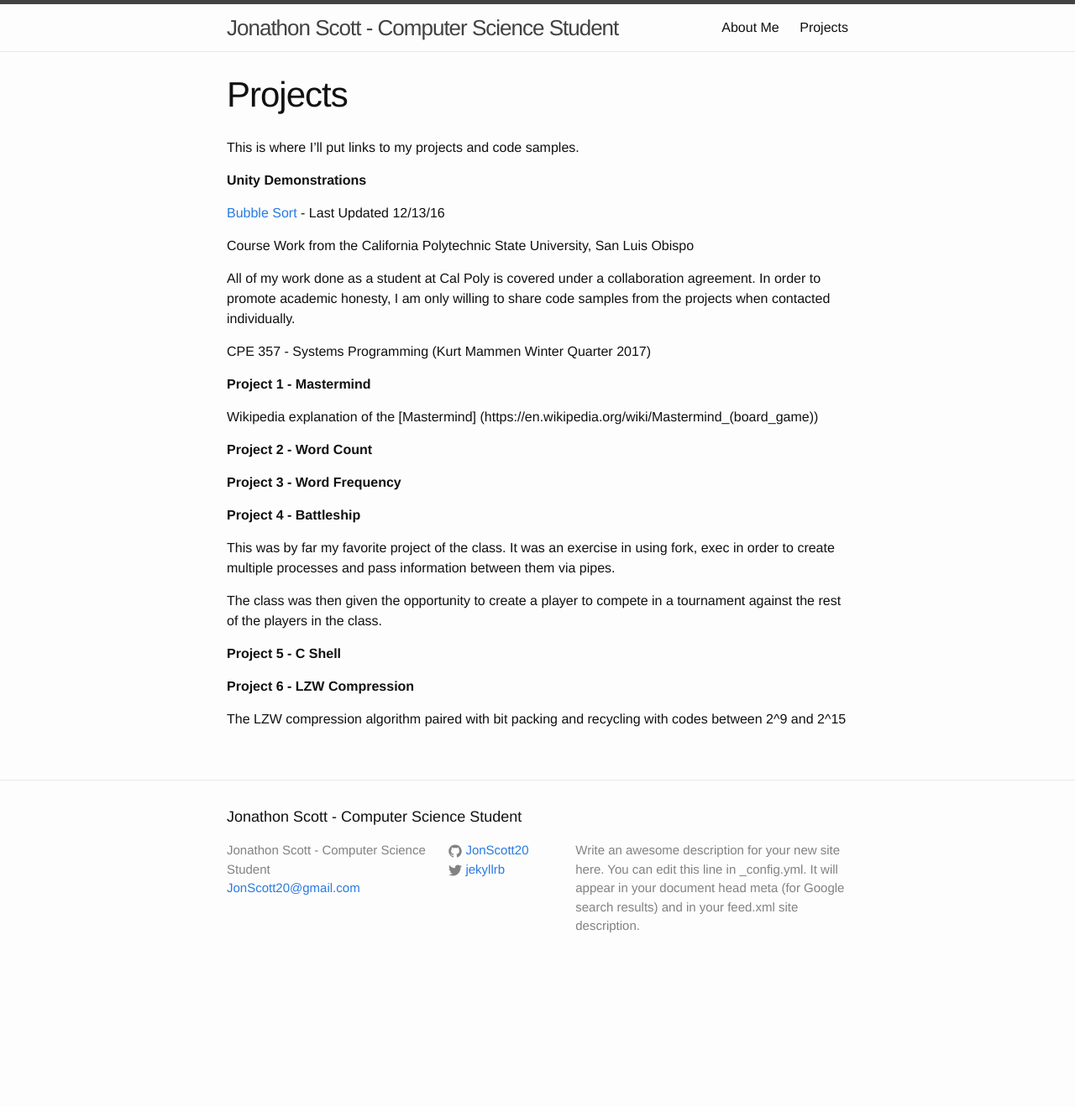
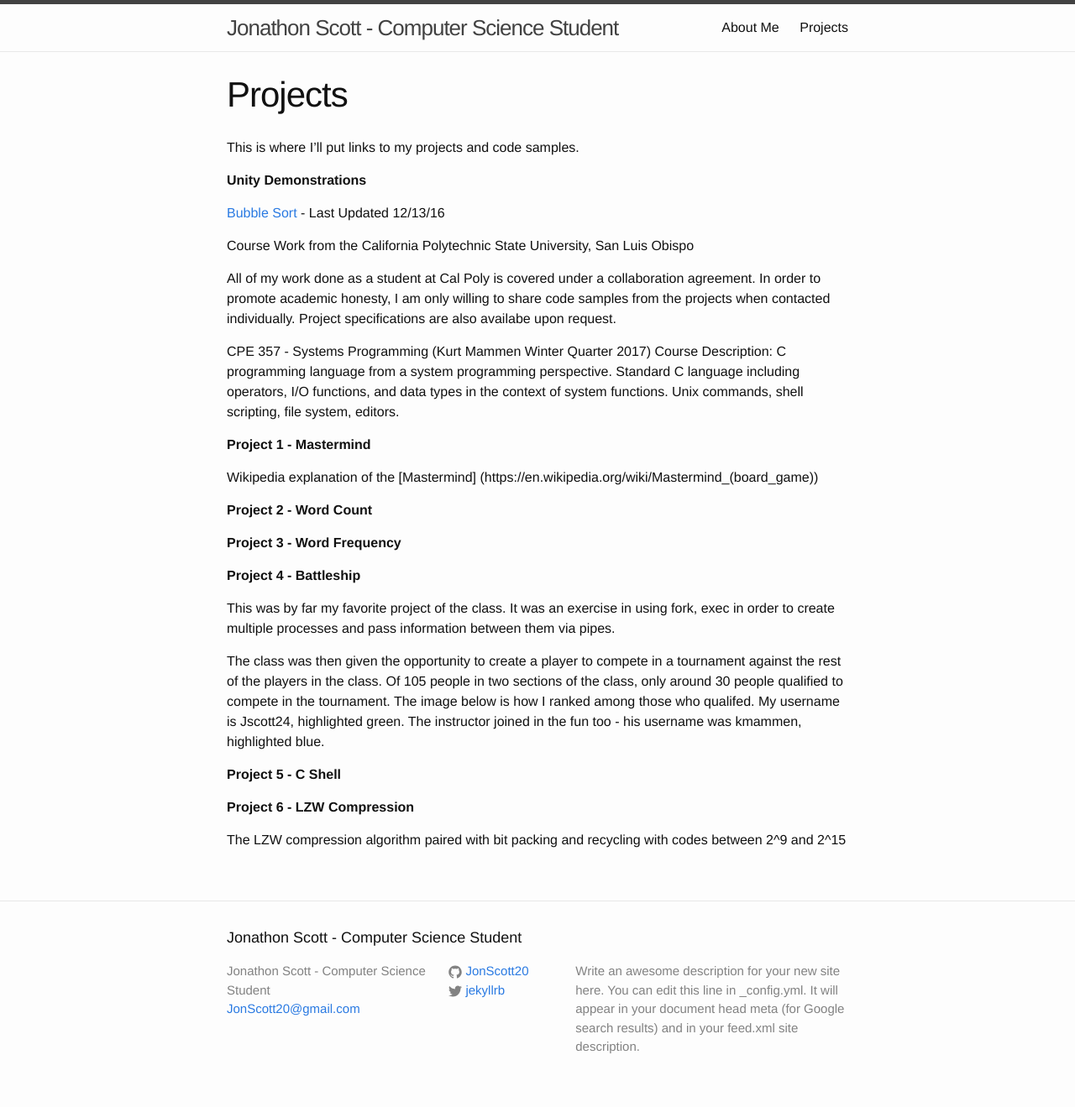
Before and after one commit to JonScott20/JonScott20.github.io, a Jekyll site: the page built from projects.md, in a window 1280 px wide. Shown: the whole page at 84% size. Built offline with Jekyll 4.4.1, drawn with Linux system fonts in a browser that asks for light colours; before the commit the page ends 1175 px from its top, so only the background shows below that.

Commit message:
Update projects.md

```diff
--- a/projects.md
+++ b/projects.md
@@ -14,8 +14,10 @@
 
 All of my work done as a student at Cal Poly is covered under a collaboration agreement.
 In order to promote academic honesty, I am only willing to share code samples from the projects when contacted individually.
+Project specifications are also availabe upon request.
 
 CPE 357 - Systems Programming (Kurt Mammen Winter Quarter 2017)
+Course Description: C programming language from a system programming perspective. Standard C language including operators, I/O functions, and data types in the context of system functions. Unix commands, shell scripting, file system, editors.
 
 **Project 1 - Mastermind**
 
@@ -30,7 +32,11 @@
 
 This was by far my favorite project of the class. It was an exercise in using fork, exec in order to create multiple processes and pass information between them via pipes.
 
-The class was then given the opportunity to create a player to compete in a tournament against the rest of the players in the class.
+The class was then given the opportunity to create a player to compete in a tournament against the rest of the players in the class. Of 105 people in two sections of the class, only around 30 people qualified to compete in the tournament. The image below is how I ranked among those who qualifed. My username is Jscott24, highlighted green. The instructor joined in the fun too - his username was kmammen, highlighted blue.
+
+
+
+
 
 **Project 5 - C Shell**
 
```
